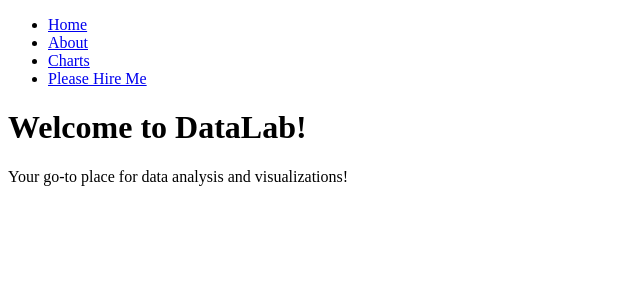
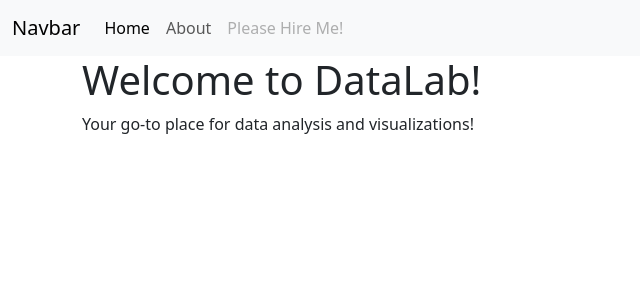
Before and after one commit to PatrickPM0/DataLab, a Flask app: page / in a window 1280 px wide. Shown: the top 300 px of the page, without its empty margins (0-640 px from the left). Run offline with Flask 3, Linux system fonts and the light colour scheme.

Commit message:
navbar with dynamic active link

```diff
--- a/templates/base.html
+++ b/templates/base.html
@@ -5,24 +5,37 @@
     <meta charset="UTF-8">
     <meta name="viewport" content="width=device-width, initial-scale=1.0">
     <title>{% block title %}DataLab{% endblock %}</title>
+    <link href="https://cdn.jsdelivr.net/npm/bootstrap@5.3.3/dist/css/bootstrap.min.css" rel="stylesheet"
+        integrity="sha384-QWTKZyjpPEjISv5WaRU9OFeRpok6YctnYmDr5pNlyT2bRjXh0JMhjY6hW+ALEwIH" crossorigin="anonymous">
 </head>
 
 <body>
     <!-- Navigation Bar -->
-    <header>
-        <nav>
-            <ul>
-                <li><a href="{{ url_for('main.home') }}">Home</a></li>
-                <li><a href="{{ url_for('main.about') }}">About</a></li>
-                <li><a href="#">Charts</a></li>
-                <li><a href="#">Please Hire Me</a></li>
-            </ul>
-        </nav>
-    </header>
+    <nav class="navbar navbar-expand-lg bg-body-tertiary">
+        <div class="container-fluid">
+            <a class="navbar-brand" href="#">Navbar</a>
+            <button class="navbar-toggler" type="button" data-bs-toggle="collapse" data-bs-target="#navbarNavAltMarkup"
+                aria-controls="navbarNavAltMarkup" aria-expanded="false" aria-label="Toggle navigation">
+                <span class="navbar-toggler-icon"></span>
+            </button>
+            <div class="collapse navbar-collapse" id="navbarNavAltMarkup">
+                <div class="navbar-nav">
+                    <a class="nav-link {% if request.endpoint == 'main.home' %}active{% endif %}" aria-current="page" href="{{ url_for('main.home') }}">Home</a>
+                    <a class="nav-link {% if request.endpoint == 'main.about' %}active{% endif %}" href="{{ url_for('main.about') }}">About</a>
+                    <a class="nav-link disabled" aria-disabled="true">Please Hire Me!</a>
+                </div>
+            </div>
+        </div>
+    </nav>
+
 
     <!-- Main Content -->
     <div class="container">
         {% block content %}{% endblock %}
+        <script src="https://cdn.jsdelivr.net/npm/bootstrap@5.3.3/dist/js/bootstrap.bundle.min.js"
+            integrity="sha384-YvpcrYf0tY3lHB60NNkmXc5s9fDVZLESaAA55NDzOxhy9GkcIdslK1eN7N6jIeHz"
+            crossorigin="anonymous"></script>
+
     </div>
 </body>
 
```
